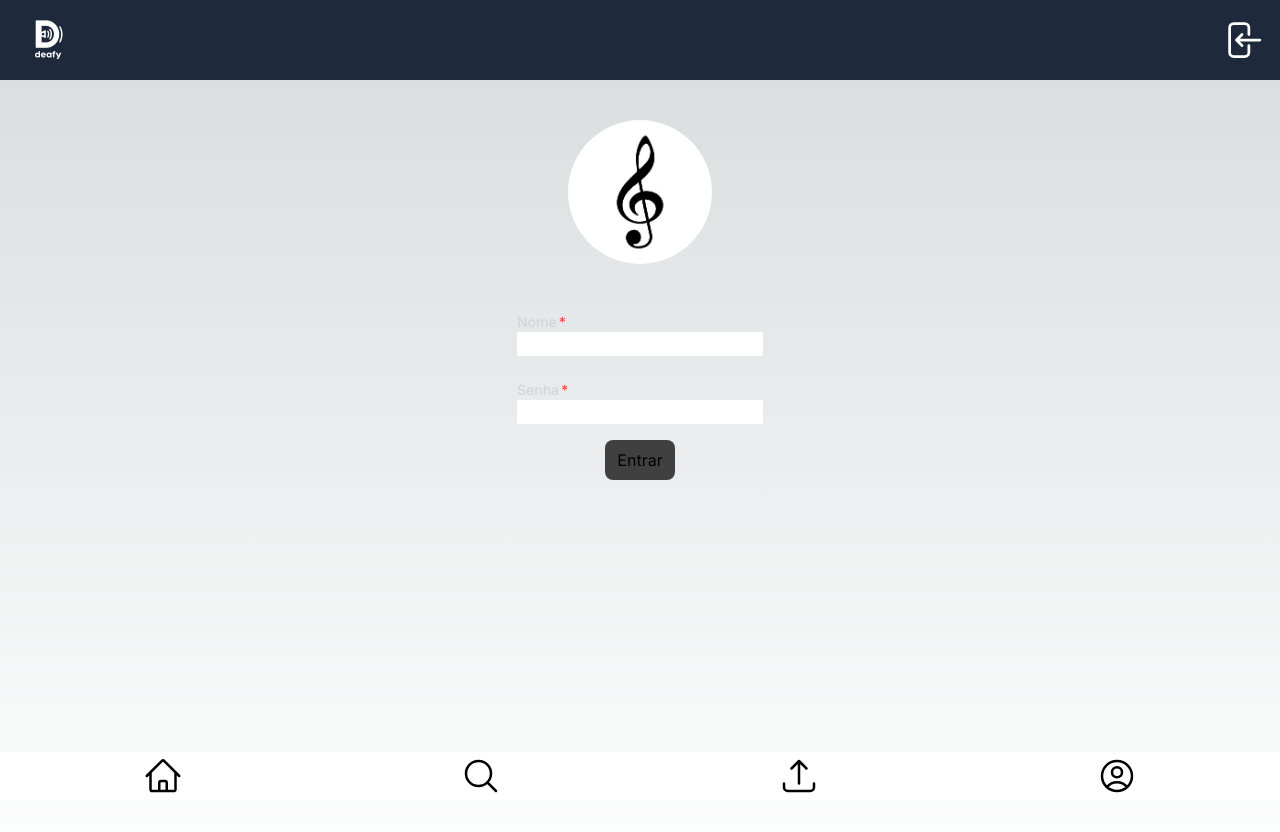
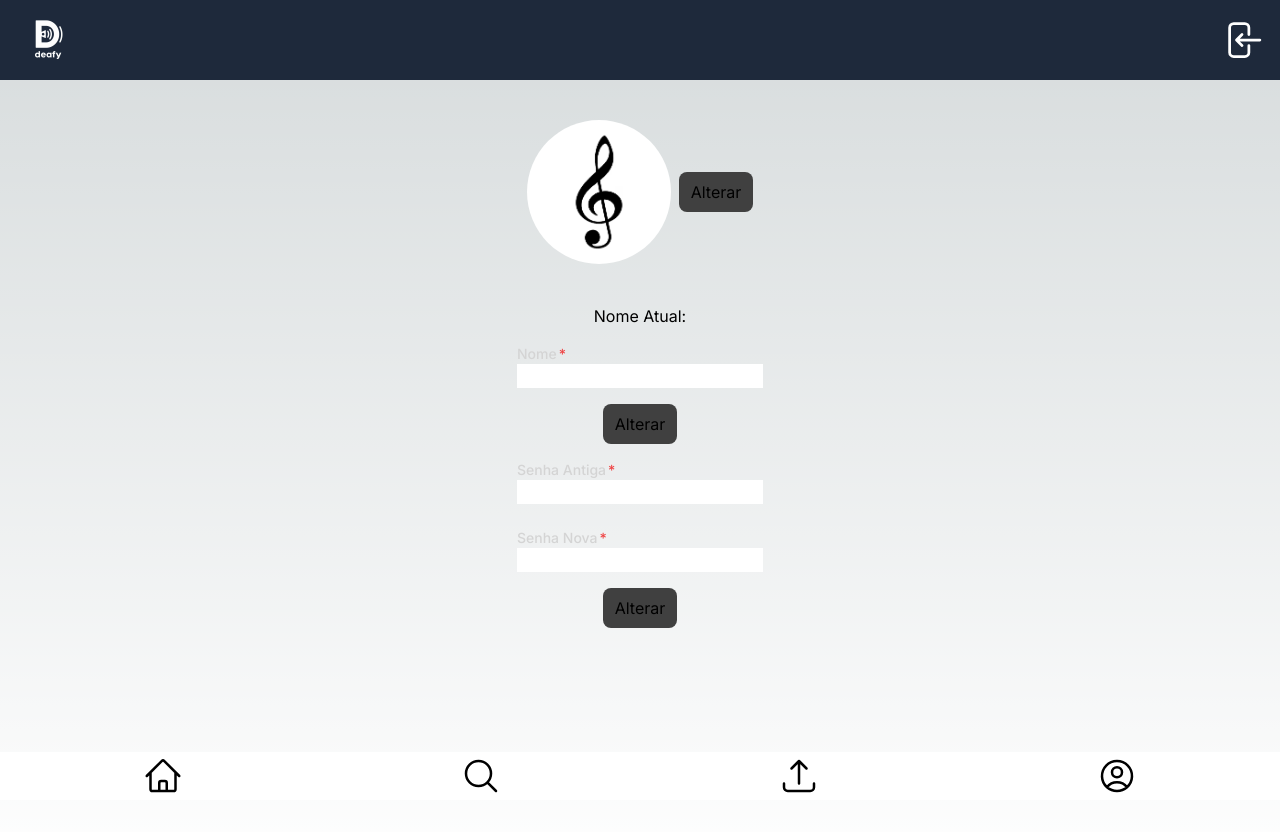
Before and after one commit to AllysonAlves1/deafy-front, a Next.js app: page /profile in a window 1280 px wide. Shown: the top 832 px of the page. Built offline with nearby package versions, Linux system fonts and the light colour scheme.

Commit message:
Alterações nas páginas profile, search e em seus respectivos components

```diff
--- a/src/app/components/header/headerUser.tsx
+++ b/src/app/components/header/headerUser.tsx
@@ -14,7 +14,7 @@ export default function HeaderUser() {
           className="w-16"
         />
       </Link>
-      <Link href="">
+      <Link href="/login">
         <ArrowLeftOnRectangleIcon className="text-white w-11"/>
       </Link>
     </div>
--- a/src/app/components/searchbar/searchBar.tsx
+++ b/src/app/components/searchbar/searchBar.tsx
@@ -9,7 +9,7 @@ export default function SearchBar() {
       </span>
       <input
         className="placeholder:italic placeholder:text-slate-400 text-slate-400 block bg-white w-full border border-slate-300 rounded-md py-2 pl-9 pr-3 shadow-sm focus:outline-none focus:border-sky-500 focus:ring-sky-500 focus:ring-1 sm:text-sm"
-        placeholder="Search for music..."
+        placeholder="Search for music, podcast, author..."
         type="text"
         name="search"
       />
--- a/src/app/profile/page.tsx
+++ b/src/app/profile/page.tsx
@@ -13,13 +13,17 @@ export default function ProfilePage(){
         <RootLayout layoutProps={layoutProps}>
             <HeaderUser />
             <div className="flex flex-col items-center h-screen">
-                <div className="flex items-center my-10">
+                <div className="flex items-center my-10 gap-2">
                     <Image className="rounded-full w-36" src={notamusica} alt="generico"/>
+                    <Button nome="Alterar"/>
                 </div>
-                <div className="flex flex-col gap-2 items-center">
+                <div className="flex flex-col gap-2 items-center ">
+                    <h1 className="text-1xl">Nome Atual:</h1>
                     <Label nome="Nome"/>
-                    <Label nome="Senha"/>
-                    <Button nome="Entrar"/>
+                    <Button nome="Alterar"/>
+                    <Label nome="Senha Antiga"/>
+                    <Label nome="Senha Nova"/>
+                    <Button nome="Alterar"/>
                 </div>
             </div>
         </RootLayout>
```
